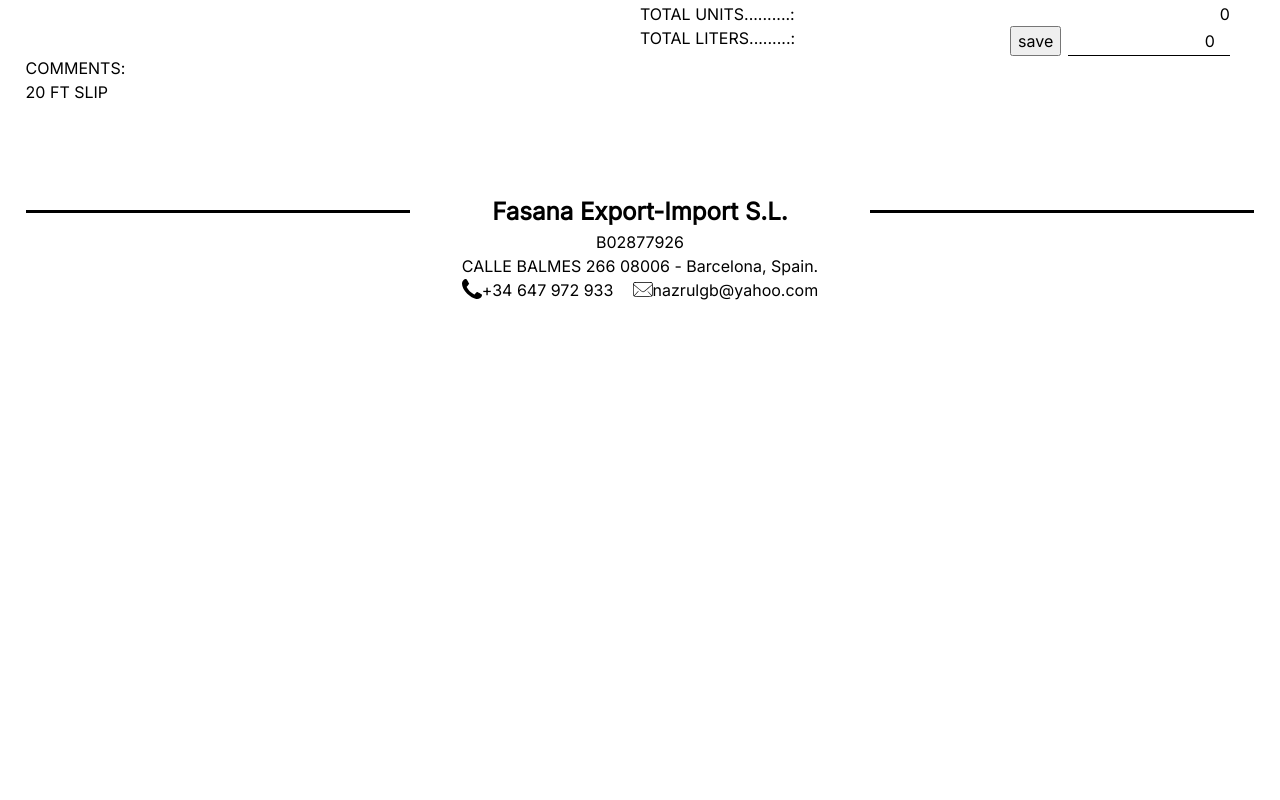
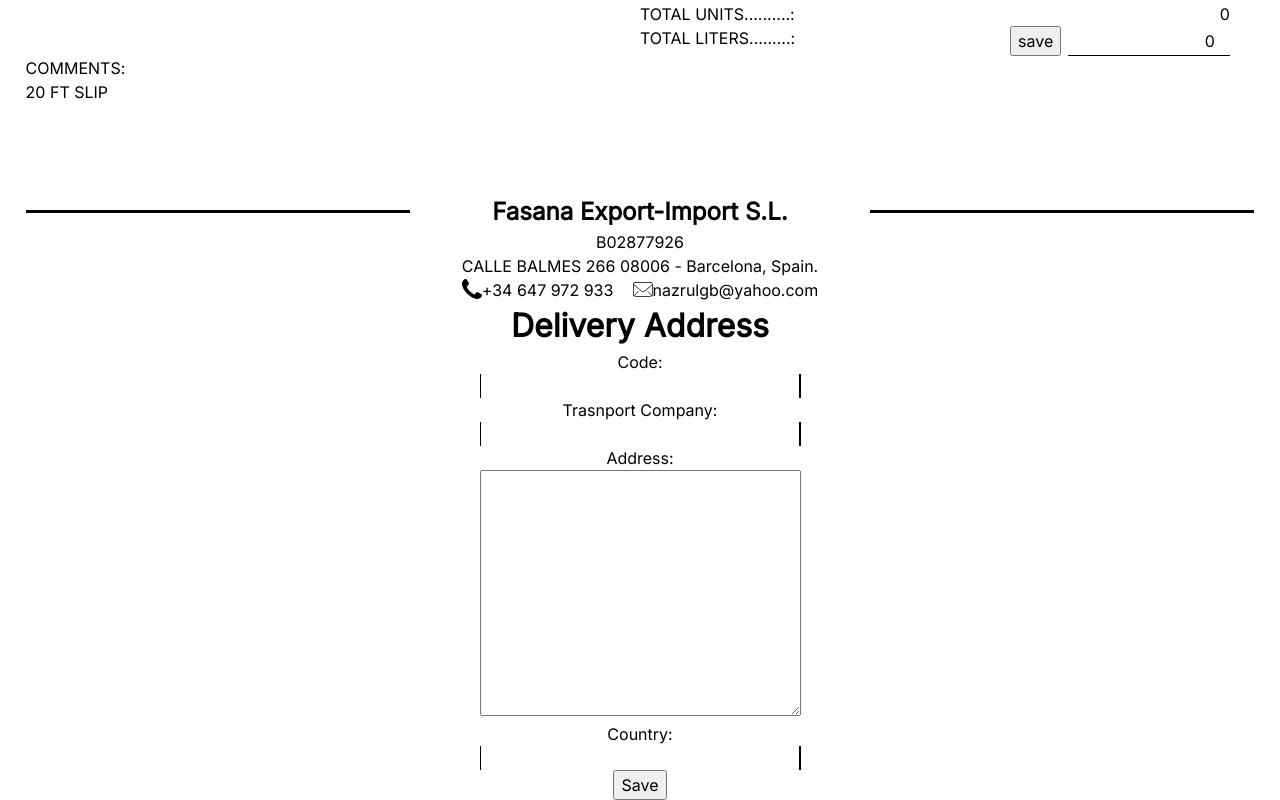
Before and after one commit to PDFgenerator/PDFgenerator.github.io, a React (Create React App) app: page / in a window 1280 px wide. Shown: the part 418-1218 px from the top of the page. Before the commit the page ends 800 px from the top, so only its background shows below. Built offline with nearby package versions, Linux system fonts and the light colour scheme.

Commit message:
component delivery address and us render in App.js

```diff
--- a/src/App/App.js
+++ b/src/App/App.js
@@ -3,6 +3,7 @@
 import Table from './Inovoice/table.jsx';
 import Footer from './Inovoice/Footer/footer';
 import Header from './Inovoice/Header/header';
+import { DeliveryAddress } from './BillingData/deliveryAddress';
 import ScreenNotResponsive from './ScreenNotResponsive/screenNotResponsive';
 
 function App() {
@@ -13,6 +14,7 @@
         <Header />
         <Table />
         <Footer />
+        <DeliveryAddress />
       </div>
       <ScreenNotResponsive />
     </div>
--- /dev/null
+++ b/src/App/BillingData/deliveryAddress.jsx
@@ -0,0 +1,29 @@
+import { DataService } from "../../Repository/DataService.js";
+import css from "./deliveryAddress.module.css";
+
+export function DeliveryAddress() {
+
+    console.log(DataService.header.deliveryAdress.adress);
+
+    return (
+        <div className={css.ContainerForm} >
+            <h1>Delivery Address</h1>
+
+            <form>
+                <p>Code:</p>
+                <input type="text" required />
+
+                <p>Trasnport Company:</p>
+                <input type="text" required />
+
+                <p>Address:</p>
+                <textarea cols="30" rows="10"></textarea>
+
+                <p>Country:</p>
+                <input type="text" required />
+
+                <button type="submit" >Save</button>
+            </form>
+        </div>
+    )
+}
--- a/src/App/Inovoice/RowCard/rowCard.module.css
+++ b/src/App/Inovoice/RowCard/rowCard.module.css
@@ -18,7 +18,7 @@
     display: flex;
     padding: 4px 0;
 }
-.code { width: 10%; }
+.code  { width: 10%; }
 .description { width: 20%; text-align: left !important;}
 .cases { width: 10%; }
 .un { width: 10%; }
```
Also changed, not shown: src/App/BillingData/deliveryAddress.module.css (added).
